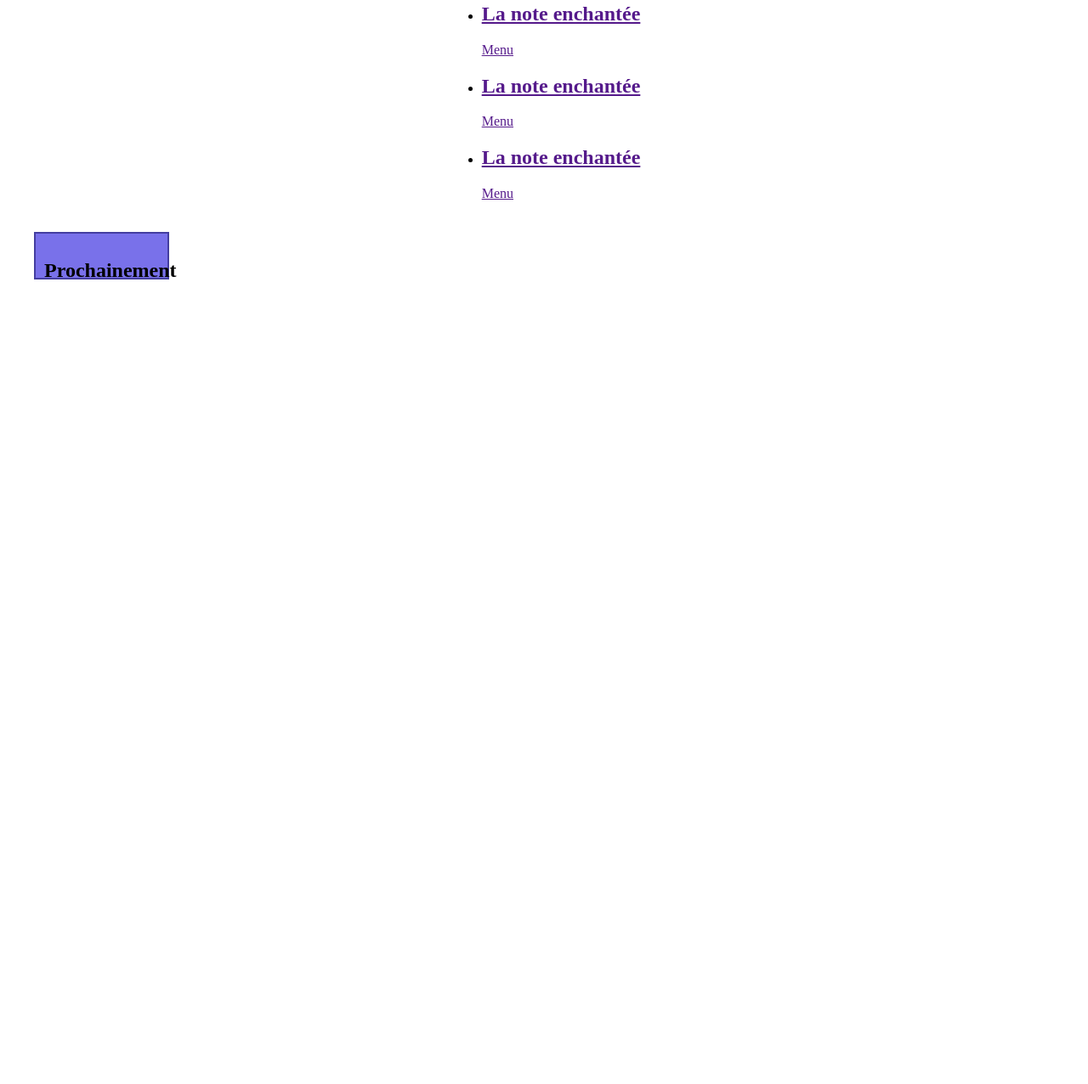
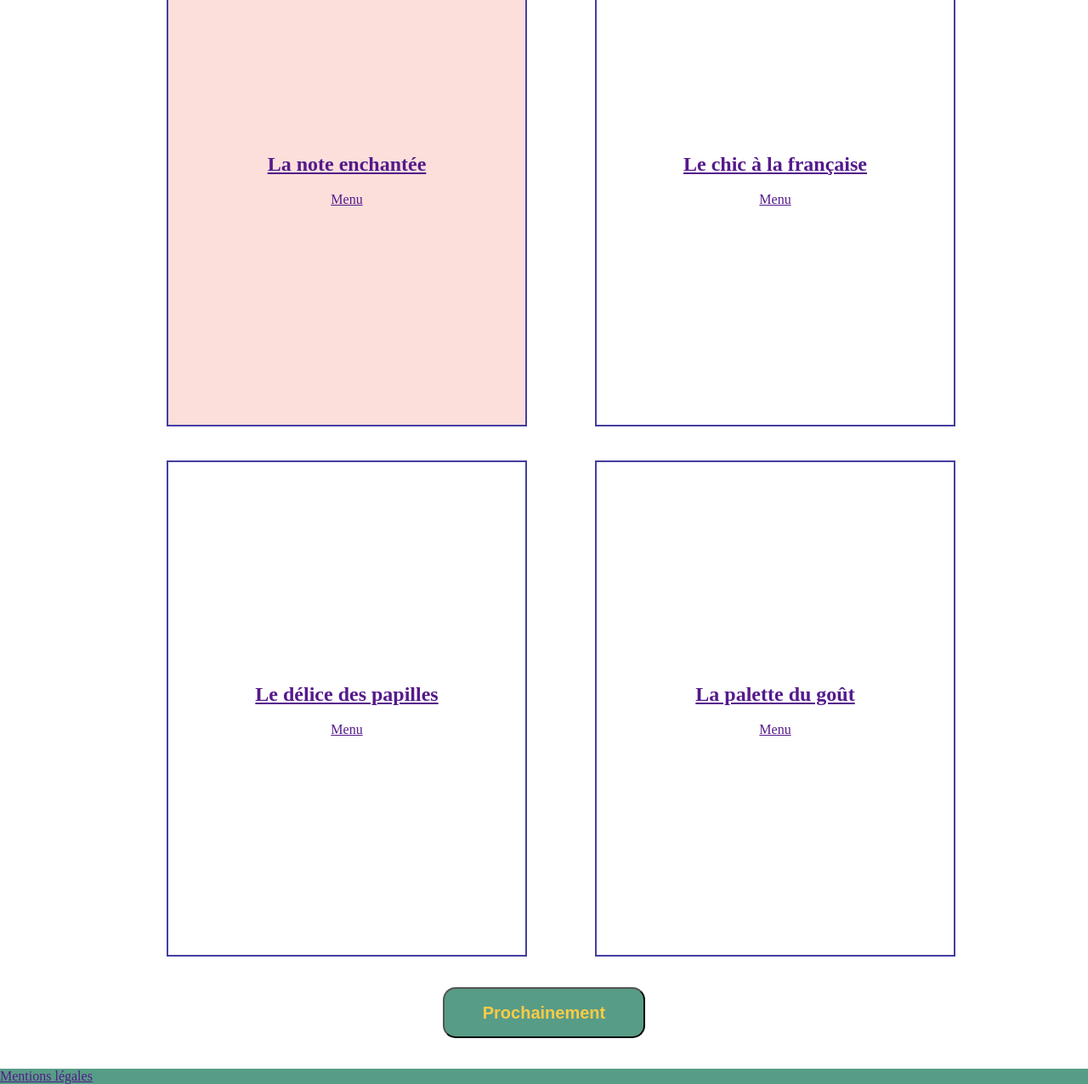
Before and after one commit to fredini06/Projet-3-Ohmyfood, a plain HTML site: page index.html in a window 1280 px wide. Shown: the part 271-1547 px from the top of the page at 85% size. Before the commit the page ends 800 px from the top, so only its background shows below. Drawn offline with Linux system fonts and the light colour scheme; a web font is replaced by a local one.

Commit message:
ajout footer

```diff
--- a/index.html
+++ b/index.html
@@ -30,30 +30,30 @@
                 <nav class="nav">
                     <ul class="nav-carte">
                 <!---------NOTE ENCHANTEE----------->
-                        <li class="nav-carte__note">
+                        <li class="nav-carte__item nav-carte__note--menu">
                             <a class="nav-carte__note--lien" href="" title="Choisir ce menu">
                                 <h2 class="nav-carte__note--titre">La note enchantée</h2>
                                 <p class="nav-carte__note--soustitre">Menu</p>
                             </a>
                         </li>
                 <!---------CHIC A LA FRANCAISE----------->
-                        <li class="nav-carte__chic">
+                        <li class="nav-carte__item">
                             <a class="nav-carte__chic--lien" href="" title="Choisir ce menu">
-                                <h2 class="nav-carte__chic--titre">La note enchantée</h2>
+                                <h2 class="nav-carte__chic--titre">Le chic à la française</h2>
                                 <p class="nav-carte__chic--soustitre">Menu</p>
                             </a>
                         </li>
-                <!---------DELICE DES PAILLES----------->
-                        <li class="nav-carte__delice">
+                <!---------DELICE DES PAPILLES----------->
+                        <li class="nav-carte__item">
                             <a class="nav-carte__delice--lien" href="" title="Choisir ce menu">
-                                <h2 class="nav-carte__delice--titre">La note enchantée</h2>
+                                <h2 class="nav-carte__delice--titre">Le délice des papilles</h2>
                                 <p class="nav-carte__delice--soustitre">Menu</p>
                             </a>
                         </li>
                 <!---------PALETTE DU GOUT----------->
-                        <li class="nav-carte__palette">
+                        <li class="nav-carte__item">
                             <a class="nav-carte__palette--lien" href="" title="Choisir ce menu">
-                                <h2 class="nav-carte__palette--titre">La note enchantée</h2>
+                                <h2 class="nav-carte__palette--titre">La palette du goût</h2>
                                 <p class="nav-carte__palette--soustitre">Menu</p>
                             </a>
                         </li>
@@ -64,11 +64,17 @@
             </section>
 
             <div class="btn">
-                <h2>Prochainement</h2>
+                <button class="btn--proch" type="button" title="De nouveaux menus ici prochainement">
+                    <h2>Prochainement</h2>
+                </button>
             </div>
 
 
-        <footer>
+        <footer class="footer">
+            <p class="footer__infos">
+                <a class="footer__infos--lien" href="">Mentions légales</a>
+            </p>
+
 
         </footer>
 
--- a/style.css
+++ b/style.css
@@ -4,11 +4,9 @@ body{
     height: 100vh;
 }
 
-header{
-    display: block;
-}
+/*HEADER*/
 
-.header, .footer{
+.header, .footer, .btn--proch{
     background: #579c87;
 }
 
@@ -27,15 +25,20 @@ header{
     letter-spacing: -0.3rem;
 }
 
-.main{
+/*NAV*/
+
+.nav-carte{
     display: flex;
     flex-direction: row;
     flex-wrap: wrap;
     justify-content: center;
 }
 
-div{
-    background-color: #7971ea;
+.nav-carte__item{
+    display: flex;
+    justify-content: center;
+    align-items: center;
+    list-style: none;
     border: 2px solid #443ea0;
     margin: 20px 40px;
     padding: 10px;
@@ -44,7 +47,19 @@ div{
     height: 35em;
 }
 
+.nav-carte__note--menu{
+    background-color: #fcdfdb;
+}
+
 .btn{
-    width: 135px;
-    height: 32px;
+    text-align: center;
 }
+
+.btn--proch{
+    margin: 0 auto;
+    border-radius: 15px;
+    margin-bottom: 20px;
+    font-family: "Op", sans-serif;
+    color: #fdcb46;
+    padding: 0 45px;
+}
```
